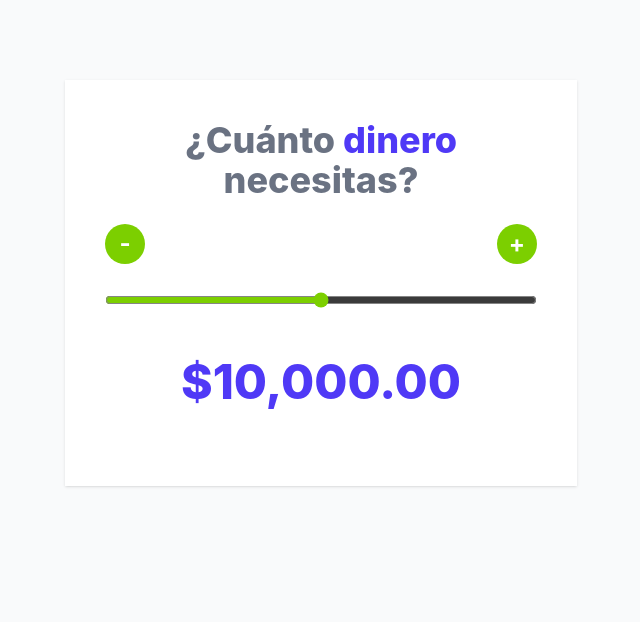
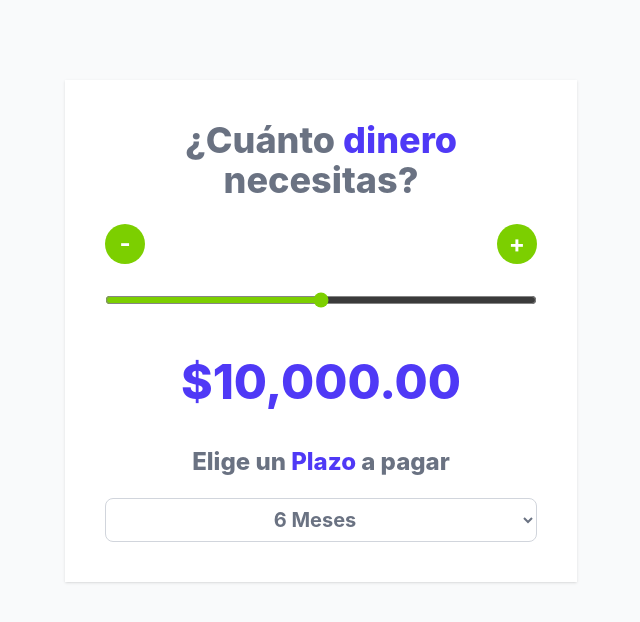
Before and after one commit to developer-ortega/cotizador-prestamos-react, a React (Vite) app: page / in a window 1280 px wide. Shown: the top 622 px of the page, without its empty margins (319-959 px from the left). Built offline with nearby package versions, Linux system fonts and the light colour scheme.

Commit message:
Creando select para el plazo a pagar

```diff
--- a/src/App.jsx
+++ b/src/App.jsx
@@ -72,7 +72,20 @@
 
         <p className='text-center my-10 text-5xl font-extrabold text-indigo-600'>
           {formatearDinero(cantidad)}
-          </p>
+        </p>
+
+        <h2 className='text-2xl font-extrabold text-gray-500 text-center'>
+          Elige un <span className='text-indigo-600'>Plazo</span> a pagar
+        </h2>
+
+        <select
+          className='mt-5 w-full p-2 bg-white border border-gray-300 rounded-lg text-center text-xl font-bold text-gray-500'
+        >
+          <option value="6">6 Meses</option>
+          <option value="12">12 Meses</option>
+          <option value="24">24 Meses</option>
+        </select>
+
     </div>
   )
 }
```
